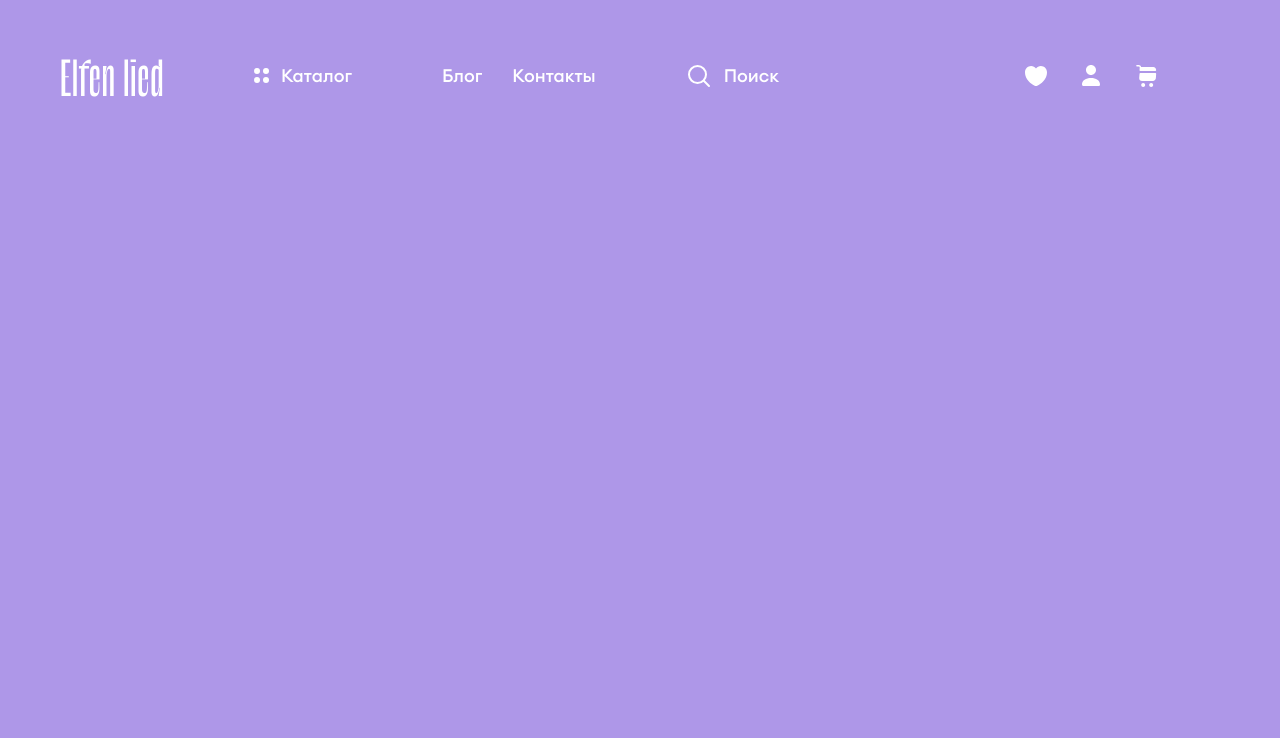
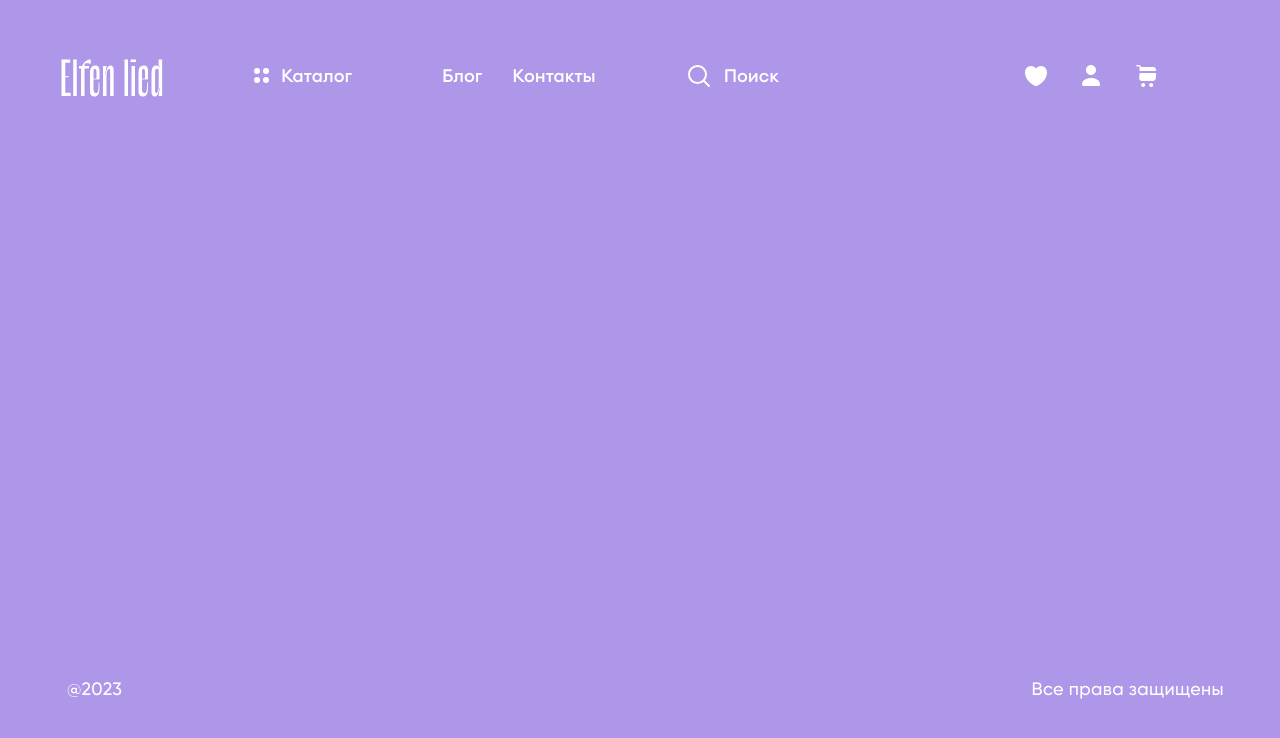
Before and after one commit to Tarasovvvv/elfen-lied, a website: page index.html in a window 1280 px wide. Drawn offline with Linux system fonts and the light colour scheme.

Commit message:
add footer

```diff
--- a/index.html
+++ b/index.html
@@ -78,5 +78,9 @@
         </button>
       </nav>
     </header>
+    <footer class="mainFooter">
+      <span class="text">@2023</span>
+      <span class="text">Все права защищены</span>
+    </footer>
   </body>
 </html>
--- a/styles/_fonts.scss
+++ b/styles/_fonts.scss
@@ -49,3 +49,13 @@
   font-style: normal;
   font-display: swap;
 }
+
+// Gilroy
+
+@font-face {
+  font-family: "Gilroy";
+  src: url(/fonts/gilroy-500.woff2) format(woff2);
+  font-weight: 500;
+  font-style: normal;
+  font-display: swap;
+}
--- a/styles/_normalize.scss
+++ b/styles/_normalize.scss
@@ -9,6 +9,10 @@ html {
 }
 
 body {
+  display: flex;
+  flex-direction: column;
+  justify-content: space-between;
+
   min-height: 100vh;
 }
 
--- /dev/null
+++ b/styles/components/_footer.scss
@@ -0,0 +1,19 @@
+@use "../helpers" as *;
+
+.mainFooter {
+  display: flex;
+  justify-content: space-between;
+
+  margin-left: 67px;
+  margin-right: 56px;
+  margin-bottom: 101px;
+}
+
+.text {
+  font-family: "Gilroy";
+  font-size: var(--desk-font-size-all-rights-resereved);
+  font-weight: 500;
+  letter-spacing: 0.02em;
+
+  color: var(--color-white);
+}
--- a/styles/components/_header.scss
+++ b/styles/components/_header.scss
@@ -36,7 +36,7 @@
 
 .logo {
   font-family: "Le Murmure", sans-serif;
-  font-weight: 500;
+  font-weight: 600;
   font-size: var(--desk-font-size-logo);
 
   line-height: 1em;
--- a/styles/components/_index.scss
+++ b/styles/components/_index.scss
@@ -1 +1,2 @@
 @forward "header";
+@forward "footer";
```
Also changed, not shown: fonts/gilroy-500.woff2 (added), styles/main.css, 1 other file.
